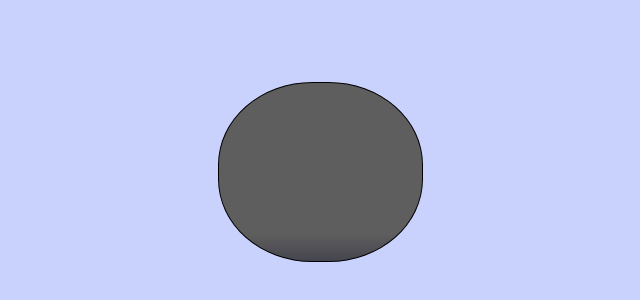
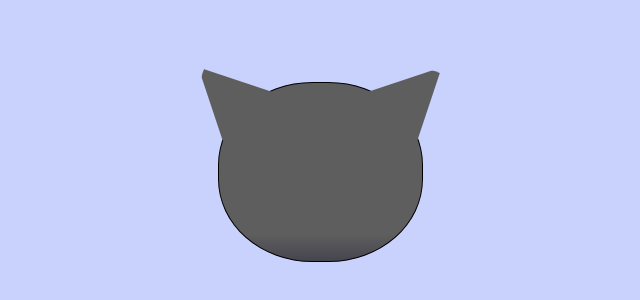
Before and after one commit to mrAbdhas/fcc-intermediate-css-cat-painting, a plain HTML site: page index.html in a window 1280 px wide. Shown: the part 228-528 px from the top of the page, without its empty margins (320-960 px from the left). Drawn offline with Linux system fonts and the light colour scheme.

Commit message:
step21 - step30

```diff
--- a/index.html
+++ b/index.html
@@ -11,8 +11,13 @@
         <main>
             <div class="cat-head">
                 <div class="cat-ears">
-                    <div class="cat-left-ear"></div>
-                    <div class="cat-right-ear"></div>
+                    <div class="cat-left-ear">
+                        <div class="cat-left-inner-ear"></div>
+                    </div>
+
+                    <div class="cat-right-ear">
+                        <div class="cat-right-inner-ear"></div>
+                    </div>
                 </div>
 
             </div>
--- a/styles.css
+++ b/styles.css
@@ -20,3 +20,30 @@ body{
     margin: auto;
 
 }
+
+.cat-left-ear{
+    position: absolute;
+    top: -26px;
+    left: -31px;
+    border-top-left-radius: 90px;
+    border-top-right-radius: 10px;
+    border-right: 35px solid transparent;
+    border-left: 35px solid transparent;
+    border-bottom: 70px solid #5e5e5e;
+    transform: rotate(-45deg);
+
+}
+
+.cat-right-ear{
+    position: absolute;
+    top: -26px;
+    left: 163px;
+    border-right: 35px solid transparent;
+    border-left: 35px solid transparent;
+    border-bottom: 70px solid #5e5e5e;
+    transform: rotate(45deg);
+    border-top-right-radius: 10px;
+    border-top-left-radius: 90px;
+
+
+}
```
